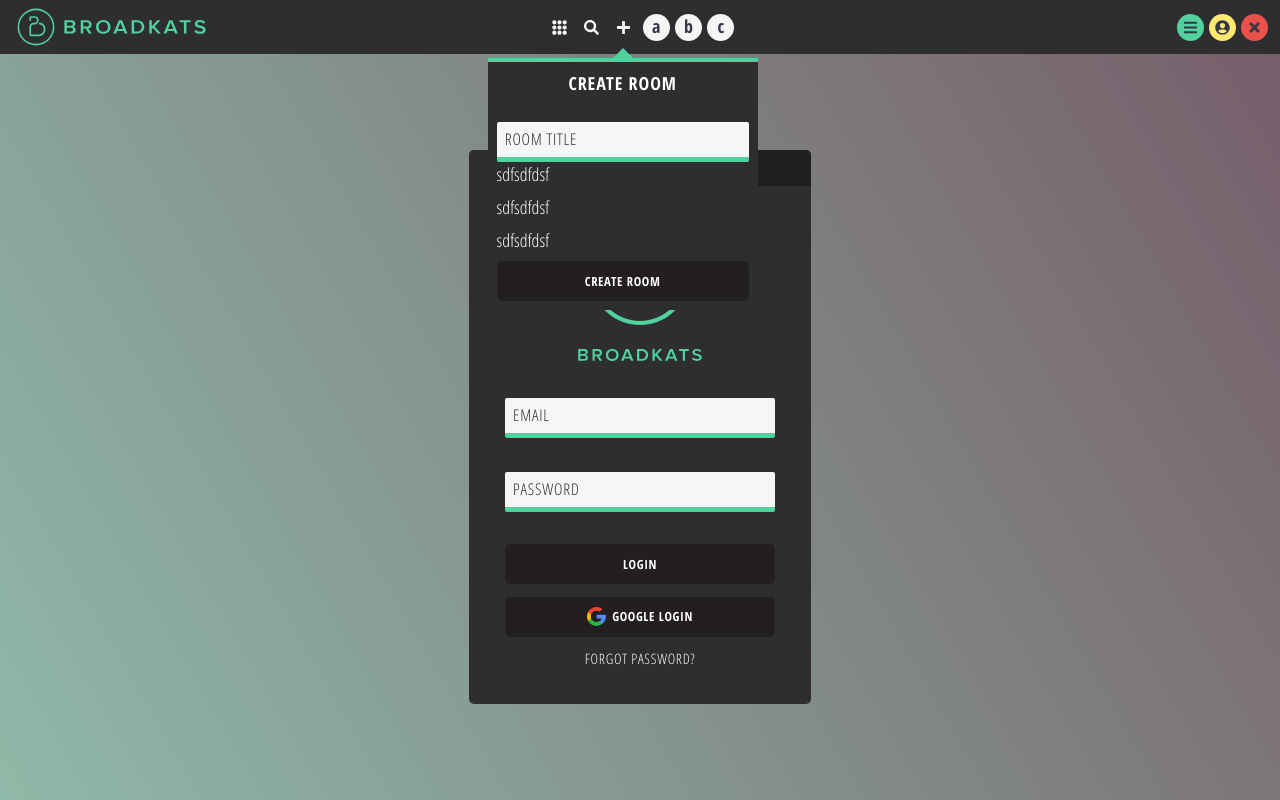
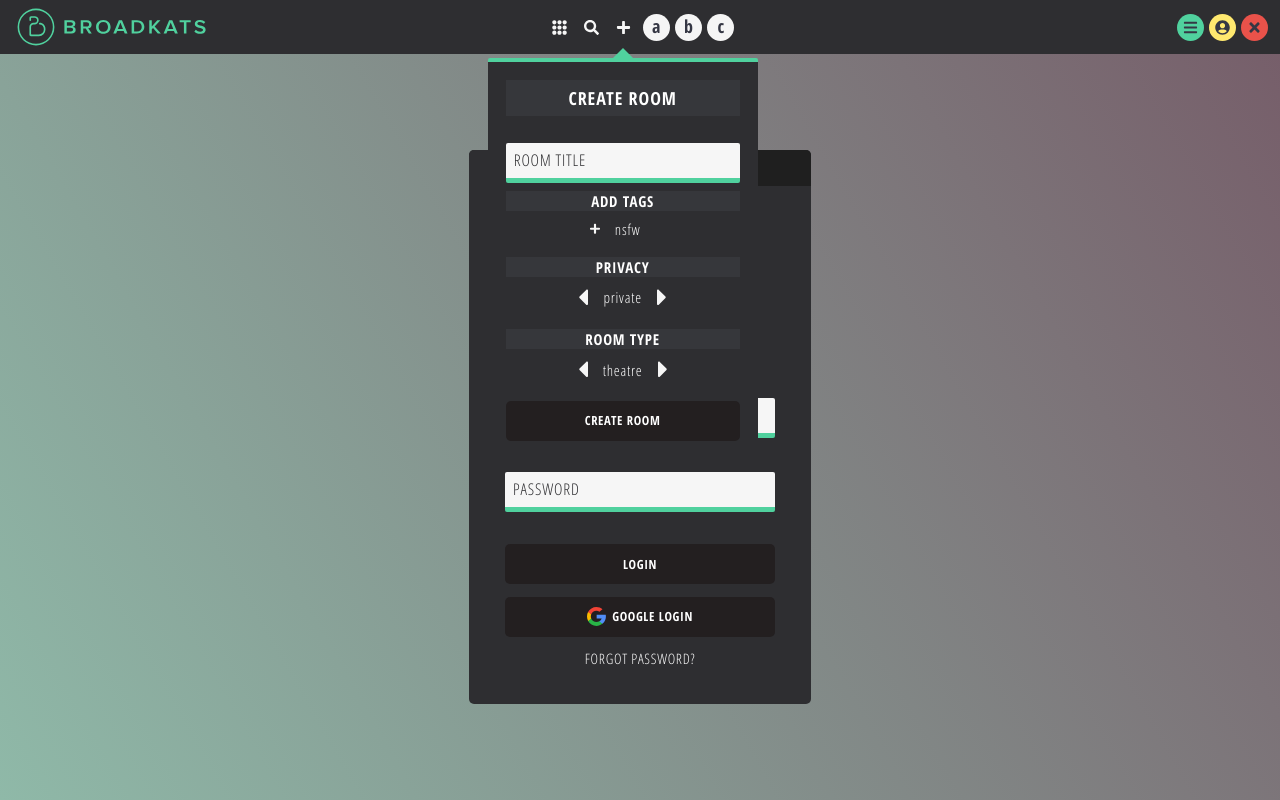
Before and after one commit to at235am/broadkats-prototype, a React (Create React App) app: page /login in a window 1280 px wide. Both pictures are taken after a click on the element 623 px from the left and 27 px from the top of the page. Built offline with nearby package versions, Linux system fonts and the light colour scheme.

Commit message:
temporary new-room component for presentation

```diff
--- a/src/assets/_colors.scss
+++ b/src/assets/_colors.scss
@@ -7,6 +7,7 @@
 $black3: #26262b;
 $black4: #404146;
 $black5: #2e2e31;
+$black6: #36373b;
 
 $graydark: #b7b7b7;
 $graylight: #d9d9d9;
--- a/src/components/new-room/new-room.component.jsx
+++ b/src/components/new-room/new-room.component.jsx
@@ -2,6 +2,10 @@
 
 import FormInput from "../form-input/form-input.component";
 import CustomButton from "../custom-button/custom-button.component";
+
+import { ReactComponent as LeftArrowIcon } from "../../assets/icons/caret-left-solid.svg";
+import { ReactComponent as RightArrowIcon } from "../../assets/icons/caret-right-solid.svg";
+import { ReactComponent as PlusIcon } from "../../assets/icons/plus-solid.svg";
 
 import "./new-room.styles.scss";
 
@@ -19,9 +23,25 @@
       value=""
       required
     />
-    <div className="tags-container gap">sdfsdfdsf</div>
-    <div className="settings-privacy gap">sdfsdfdsf</div>
-    <div className="settings-room-type gap">sdfsdfdsf</div>
+    <div className="tags-container gap">Add Tags</div>
+    <div className="toggle-container">
+      <PlusIcon />
+      <div className="values">nsfw</div>
+    </div>
+
+    <div className="settings gap">Privacy</div>
+    <div className="toggle-container">
+      <LeftArrowIcon />
+      <div className="values">Private</div>
+      <RightArrowIcon />
+    </div>
+
+    <div className="settings gap">Room Type</div>
+    <div className="toggle-container">
+      <LeftArrowIcon />
+      <div className="values">Theatre</div>
+      <RightArrowIcon />
+    </div>
     <CustomButton className="new-room-btn">Create Room</CustomButton>
   </div>
 );
--- a/src/components/new-room/new-room.styles.scss
+++ b/src/components/new-room/new-room.styles.scss
@@ -1,11 +1,22 @@
 @import "../../assets/dimensions";
 @import "../../assets/colors";
+
+@mixin font {
+  display: flex;
+  justify-content: center;
+
+  font-weight: bold;
+  color: white;
+  font-size: 15px;
+  text-transform: uppercase;
+  letter-spacing: 0.05em;
+}
 
 .newroom-container {
   box-sizing: border-box;
   background-color: $black5;
   width: 15em;
-  padding: 0.5em;
+  padding: 1em;
 
   display: flex;
   flex-direction: column;
@@ -14,13 +25,17 @@
   .header {
     grid-area: header;
 
+    background-color: $black6;
+    height: 2em;
+
     display: flex;
     justify-content: center;
+    align-items: center;
 
     font-family: "Open Sans Condensed";
     font-weight: bold;
     color: white;
-    font-size: 1em;
+    font-size: 18px;
     text-transform: uppercase;
     letter-spacing: 0.05em;
   }
@@ -31,14 +46,55 @@
 
   .tags-container {
     grid-area: tags;
+    background-color: $black6;
+    @include font;
   }
 
-  .settings-privacy {
+  .settings {
     grid-area: privacy;
+    background-color: $black6;
+
+    @include font;
+
+    display: flex;
+    flex-direction: column;
+    justify-content: center;
+    align-items: center;
+  }
+
+  .toggle-container {
+    display: flex;
+    flex-direction: row;
+    justify-content: center;
+    align-items: center;
+    margin-bottom: 1em;
+    svg:nth-child(1) {
+      width: 10px;
+      path {
+        fill: $white;
+      }
+    }
+
+    .values {
+      padding: 0 1em;
+      @include font;
+      font-size: 15px;
+      text-transform: lowercase;
+      font-weight: 100;
+    }
+
+    svg:nth-child(3) {
+      width: 10px;
+      path {
+        fill: $white;
+      }
+    }
   }
 
   .settings-room-type {
     grid-area: type;
+    background-color: $black6;
+    @include font;
   }
 
   .new-room-btn {
@@ -46,6 +102,6 @@
   }
 
   .gap {
-    padding-bottom: 0.5em;
+    margin-bottom: 0.5em;
   }
 }
--- a/src/components/page-dropdown/page-dropdown.styles.scss
+++ b/src/components/page-dropdown/page-dropdown.styles.scss
@@ -10,7 +10,7 @@
   justify-content: center;
 
   .text {
-    background-color: $black3;
+    background-color: $black6;
     box-sizing: border-box;
     padding-right: 0.5em;
 
```
Also changed, not shown: src/assets/icons/caret-left-solid.svg (added), src/assets/icons/caret-right-solid.svg (added).
